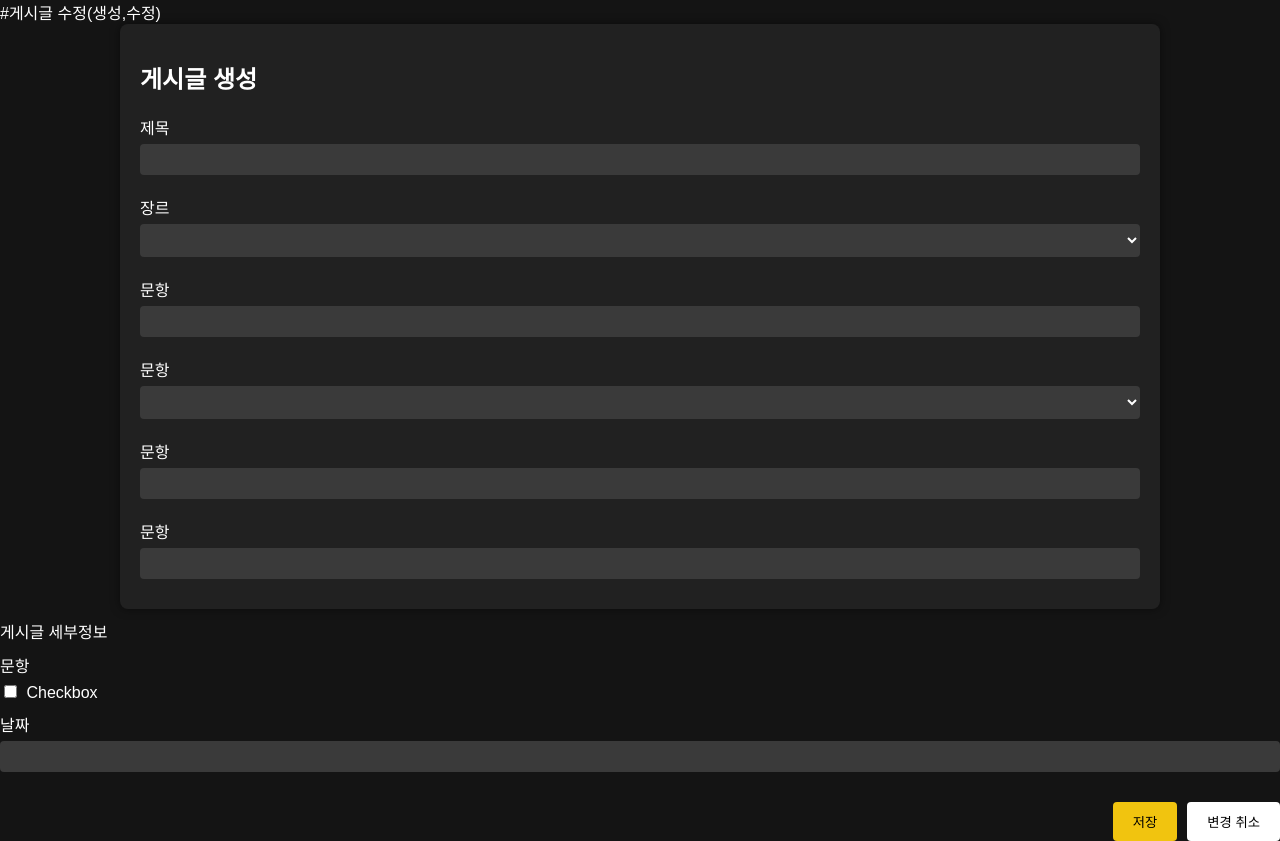
After one commit to sdfasdsf/AlgorithmArtist, a Django app: template articles/templates/articles/Articleedit.html in a window 1280 px wide. The commit adds this page. Run offline with Django 4.2, Linux system fonts and the light colour scheme; the template is opened without the code that fills it, so the values that code supplies are empty.

Commit message:
Chore: articles-Templates

```diff
--- a/Main/views.py
+++ b/Main/views.py
@@ -11,7 +11,7 @@ MOVIEDATA_API_KEY = dotenv_values(".env")
 def Main(request):
         latest_movies = Movie.objects.order_by('-release_date')[:5]  # 최신 영화 5개
         popular_movies = Movie.objects.filter(is_popular=True)[:5]  # 인기 영화 5개
-        return render(request, 'Home.html', {})
+        return render(request, 'Main/Home.html', {})
 
 def fetch_movies(request):
     # API 호출 로직
@@ -25,7 +25,7 @@ def fetch_movies(request):
         # JSON 응답을 파싱
             data = response.json()
         movies = data.get('results', [])  # 영화 목록 추출
-        return render(request, "Home.html", {"movies": movies})
+        return render(request, "Main/Home.html", {"movies": movies})
         # else:
         # return JsonResponse({"error": "Failed to fetch movies"}, status=response.status_code)
 
--- a/articles/templates/Articleedit.html
+++ /dev/null
@@ -1 +0,0 @@
-#게시글 수정(생성,수정)
--- /dev/null
+++ b/articles/templates/articles/Articleedit.html
@@ -0,0 +1,121 @@
+#게시글 수정(생성,수정)
+<!DOCTYPE html>
+<html lang="ko">
+<head>
+    <meta charset="UTF-8">
+    <meta name="viewport" content="width=device-width, initial-scale=1.0">
+    <style>
+        body {
+            font-family: Arial, sans-serif;
+            background-color: #141414;
+            color: #ffffff;
+            margin: 0;
+            padding: 0;
+        }
+        .container {
+            width: 80%;
+            max-width: 1000px;
+            margin: auto;
+            padding: 20px;
+            background-color: #212121;
+            border-radius: 8px;
+            box-shadow: 0 0 10px rgba(0, 0, 0, 0.5);
+        }
+        h1 {
+            font-size: 24px;
+            margin-bottom: 20px;
+        }
+        label {
+            display: block;
+            margin: 10px 0 5px;
+        }
+        input[type="text"], select {
+            width: 100%;
+            padding: 8px;
+            margin-bottom: 10px;
+            background-color: #3a3a3a;
+            border: none;
+            border-radius: 4px;
+            color: #fff;
+        }
+        input[type="checkbox"] {
+            margin-right: 5px;
+        }
+        .post-type {
+            display: flex;
+            align-items: center;
+            gap: 10px;
+        }
+        .post-type span {
+            cursor: pointer;
+            padding: 5px;
+            color: #f1c40f;
+        }
+        .form-section {
+            display: flex;
+            flex-wrap: wrap;
+            gap: 20px;
+        }
+        .form-column {
+            flex: 1;
+            min-width: 250px;
+        }
+        .buttons {
+            display: flex;
+            justify-content: flex-end;
+            align-items: center;
+            margin-top: 20px;
+        }
+        .button {
+            cursor: pointer;
+            padding: 10px 20px;
+            text-transform: uppercase;
+            border: none;
+            border-radius: 4px;
+            transition: background-color 0.3s;
+            margin-left: 10px;
+        }
+        .button.save {
+            background-color: #f1c40f;
+            color: #000;
+        }
+        .button.discard {
+            background-color: #fff;
+            color: #000;
+        }
+        .button:hover {
+            opacity: 0.9;
+        }
+    </style>
+</head>
+<body>
+    <div class="container">
+        <h1>게시글 생성</h1>
+                <label>제목</label>
+                <input type="text">
+                <label>장르</label>
+                <select></select>
+                <label>문항</label>
+                <input type="text">
+                <label>문항</label>
+                <select></select>
+                <label>문항</label>
+                <input type="text">
+                <label>문항</label>
+                <input type="text">
+            </div>
+            <div class="form-column">
+                <label>게시글 세부정보</label>
+                <label>문항</label>
+                <input type="checkbox"> Checkbox
+                <label>날짜</label>
+                <input type="text">
+            </div>
+        </div>
+        <div class="buttons">
+            <button class="button save">저장</button>
+            <button class="button discard">변경 취소</button>
+        </div>
+    </div>
+</body>
+</html>
--- a/articles/urls.py
+++ b/articles/urls.py
@@ -1,15 +1,21 @@
 # articles/urls.py
 from django.urls import path
 from . import views
-from .views import reviewboard
 
 app_name = "articles"
 
 urlpatterns = [
-    path("", views.ArticleListCreate.as_view(), name="article_list_create"), # 게시글 목록 조회 및 게시글 생성
-    path("<int:article_pk>/", views.ArticleDetail.as_view(), name="article_detail"), # 게시글 수정/삭제 및 상세 조회, 좋아요 기능
-    path("<int:article_pk>/comments/", views.CommentListCreate.as_view(), name="comments"), # 댓글 목록 조회 및 댓글 생성
-    path("<int:article_pk>/comments/<int:comment_pk>/", views.CommentListDelete.as_view(), name="comments"), # 댓글 수정/삭제
+    # 게시글
+    path("",views.ArticleList.as_view(),name="article_list"),
+    path("api/", views.ArticleListAPI.as_view(), name="article_list_API"), # 게시글 목록 조회 API
+    path("ArticleCreate/",views.ArticleCreate.as_view(), name="article_create"), # 게시글 생성
+    path("<int:article_pk>/", views.ArticleDetail.as_view(), name="article_detail"), # 게시글 상세 조회, 좋아요 기능
+    path("<int:article_pk>/articleedit/", views.ArticleDetail.as_view(), name="article_edit"), # 게시글 수정
+    path("<int:article_pk>/delete/", views.ArticleDelete.as_view(), name="article_delete"),  # 게시글 삭제
+
+    #댓글
+    path("<int:article_pk>/comments/", views.CommentCreate.as_view(), name="comments"), # 댓글 생성
+    path("<int:article_pk>/comments/<int:comment_pk>/edit/", views.CommentEdit.as_view(), name="comments"), # 댓글 수정
+    path("<int:article_pk>/comments/<int:comment_pk>/delete/", views.CommentDelete.as_view(), name="comment_delete"),  # 댓글 삭제
     path("<int:article_pk>/comments/<int:comment_pk>/commentlike/", views.CommentLike.as_view(), name="commentslike"), # 댓글 좋아요 기능
-    path('reviewboard/', reviewboard, name="reviewboard"),
 ]
```
Also changed, not shown: accounts/templates/accounts/login.html (+5 -4 lines), accounts/templates/accounts/signup.html (+5 -6 lines), accounts/views.py (+9 -0 lines), articles/templates/articles/reviewboard.html (renamed from articles/templates/reviewboard.html, +5 -8 lines), articles/views.py (+130 -54 lines), Main/templates/Main/Home.html (renamed from Main/templates/Home.html), Main/templates/Main/movie.html (renamed from Main/templates/movie.html), articles/templates/articles/Article.html (renamed from articles/templates/Article.html).
